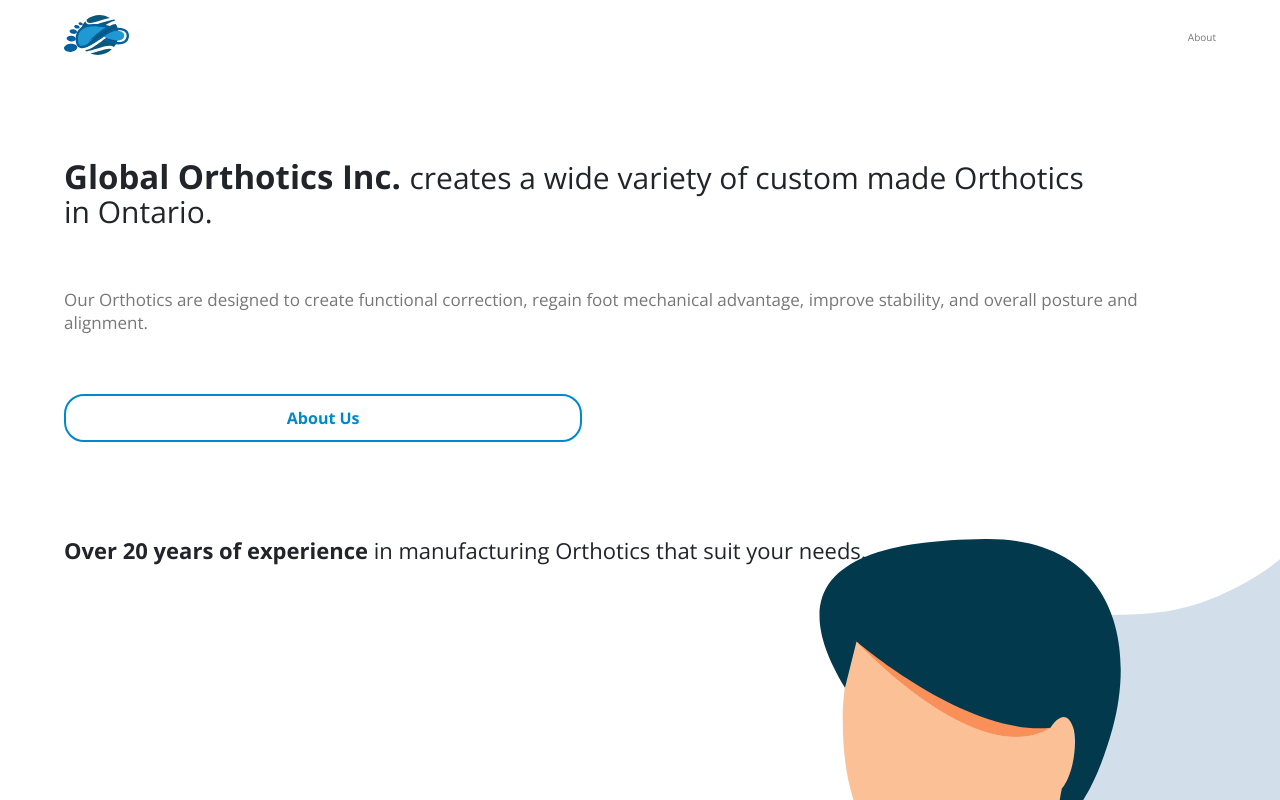
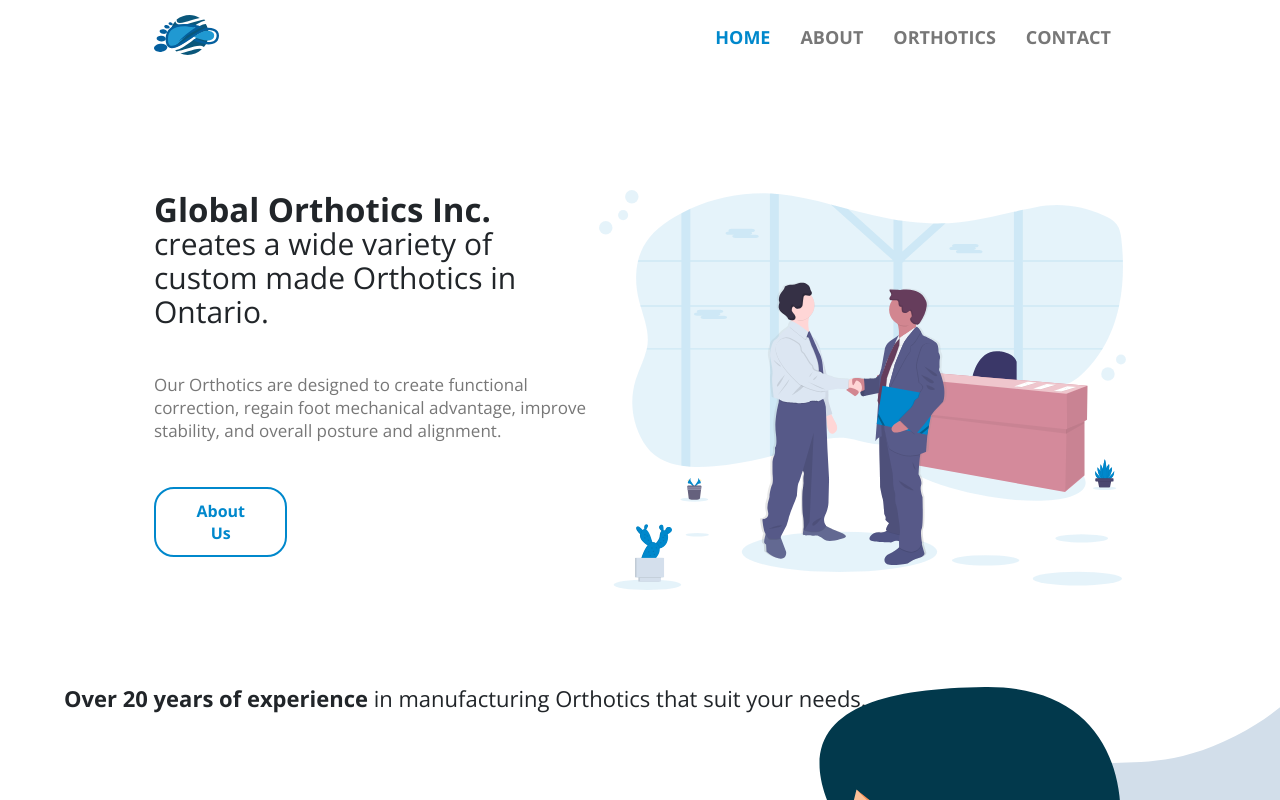
Before and after one commit to marvthedev/globalorthoticsinc, a Nuxt app: page / in a window 1280 px wide. Shown: the top 800 px of the page. Built offline with nearby package versions, Linux system fonts and the light colour scheme.

Commit message:
Made changes to header. Styled nav bar and header for desktop view.

```diff
--- a/components/Home/header.vue
+++ b/components/Home/header.vue
@@ -1,17 +1,20 @@
 <template>
   <header class="header">
-    <h1 class="header__title">
+    <div class="header__txt">
+      <h1 class="header__txt-title">
         Global Orthotics Inc.
         <span class="header__sub-head"
           >creates a wide variety of custom made Orthotics in Ontario.</span
         >
       </h1>
-    <p class="header__excerpt">
+      <p class="header__txt-excerpt">
         Our Orthotics are designed to create functional correction, regain foot
         mechanical advantage, improve stability, and overall posture and
         alignment.
       </p>
-    <nuxt-link to="/about" class="header__btn">About Us</nuxt-link>
+      <nuxt-link to="/about" class="header__txt-btn">About Us</nuxt-link>
+    </div>
+    <img src="~/assets/svg/header/header-business.svg" class="header__img" />
   </header>
 </template>
 
@@ -21,19 +24,18 @@
   display: flex;
   flex-direction: column;
   width: 100%;
-  &__title {
+  &__txt {
+    display: flex;
+    flex-direction: column;
+    &-title {
       width: 90%;
       font-size: 3.3rem;
       line-height: 3.3rem;
     }
-  &__sub-head {
-    font-size: 3rem;
-    font-weight: 300;
+    &-excerpt {
+      margin: 4.5rem 0;
     }
-  &__excerpt {
-    margin: 6rem 0;
-  }
-  &__btn {
+    &-btn {
       width: 45%;
       text-align: center;
       padding: 1.1rem 3.6rem;
@@ -44,9 +46,34 @@
       color: $primary__color;
       text-decoration: none;
     }
+  }
+  &__img {
+    height: 20rem;
+  }
+  &__sub-head {
+    font-size: 3rem;
+    font-weight: 300;
+  }
   &__img {
     margin-top: 3rem;
     width: 100%;
   }
 }
+
+//Desktop view
+@media (min-width: 1248px) {
+  .header {
+    flex-direction: row;
+    align-items: center;
+    padding: 0 15.4rem;
+    &__txt {
+      &-btn {
+        width: 30%;
+      }
+    }
+    &__img {
+      height: 40rem;
+    }
+  }
+}
 </style>
--- a/components/TopNav.vue
+++ b/components/TopNav.vue
@@ -16,13 +16,18 @@
       </div>
       <!-- Only visible when viewing with iPad Pro and Desktop. -->
       <div class="nav__links">
-        <nuxt-link to="/about">About</nuxt-link>
+        <nuxt-link to="/about" class="nav__links-item nav__links-item--home"
+          >Home</nuxt-link
+        >
+        <nuxt-link to="/about" class="nav__links-item">About</nuxt-link>
+        <nuxt-link to="/about" class="nav__links-item">Orthotics</nuxt-link>
+        <nuxt-link to="/about" class="nav__links-item">Contact</nuxt-link>
       </div>
     </div>
     <div v-show="menuOpened" class="nav__menu">
-      <nuxt-link to="/home" class="nav__menu-link">Home</nuxt-link>
-      <nuxt-link to="/about" class="nav__menu-link">About</nuxt-link>
-      <nuxt-link to="/home" class="nav__menu-link">Orthotics</nuxt-link>
+      <nuxt-link to="/home" class="nav__menu-item">Home</nuxt-link>
+      <nuxt-link to="/about" class="nav__menu-item">About</nuxt-link>
+      <nuxt-link to="/home" class="nav__menu-item">Orthotics</nuxt-link>
     </div>
   </nav>
 </template>
@@ -127,7 +132,7 @@ export default {
     bottom: 0;
     background: white;
     margin: 1.5rem 0;
-    &-link {
+    &-item {
       font-size: 1.4rem;
       text-transform: uppercase;
       font-weight: 700;
@@ -152,8 +157,19 @@ export default {
     &__toggle {
       display: none;
     }
+    //Navigation while viewing with bigger screens
     &__links {
       display: flex;
+      font-size: 1.8rem;
+      font-weight: 700;
+      &-item {
+        margin: 0 1.5rem;
+        text-transform: uppercase;
+        &--home,
+        &:hover {
+          color: $primary__color;
+        }
+      }
     }
   }
 }
--- a/pages/index.vue
+++ b/pages/index.vue
@@ -144,4 +144,11 @@ export default {
     }
   }
 }
+
+//Desktop view
+@media (min-width: 1248px) {
+  .wrapper {
+    padding: 0 15.4rem;
+  }
+}
 </style>
```
Also changed, not shown: assets/svg/header/header-business.svg (added). Lines whose indentation alone changed are shown as unchanged.
